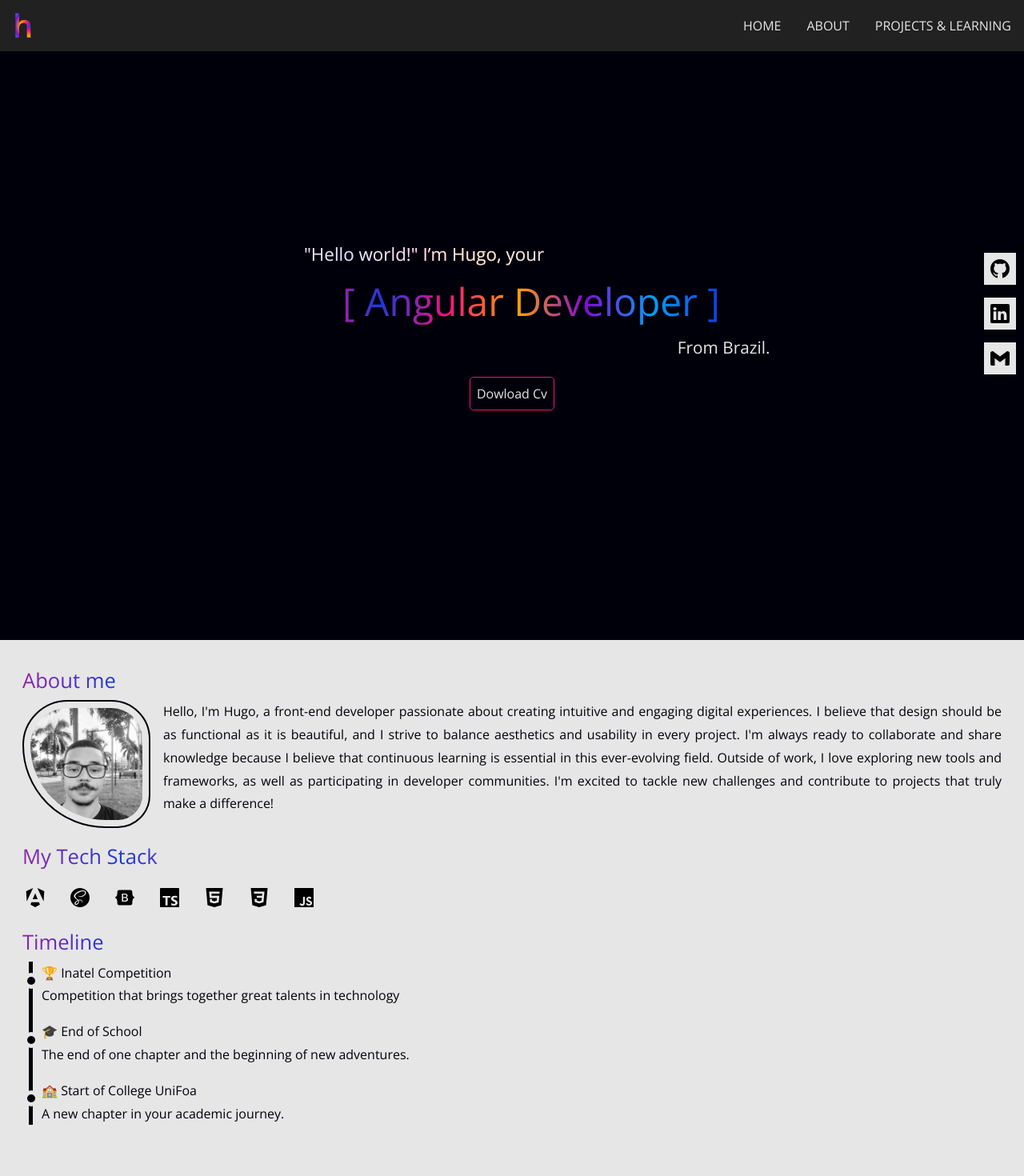
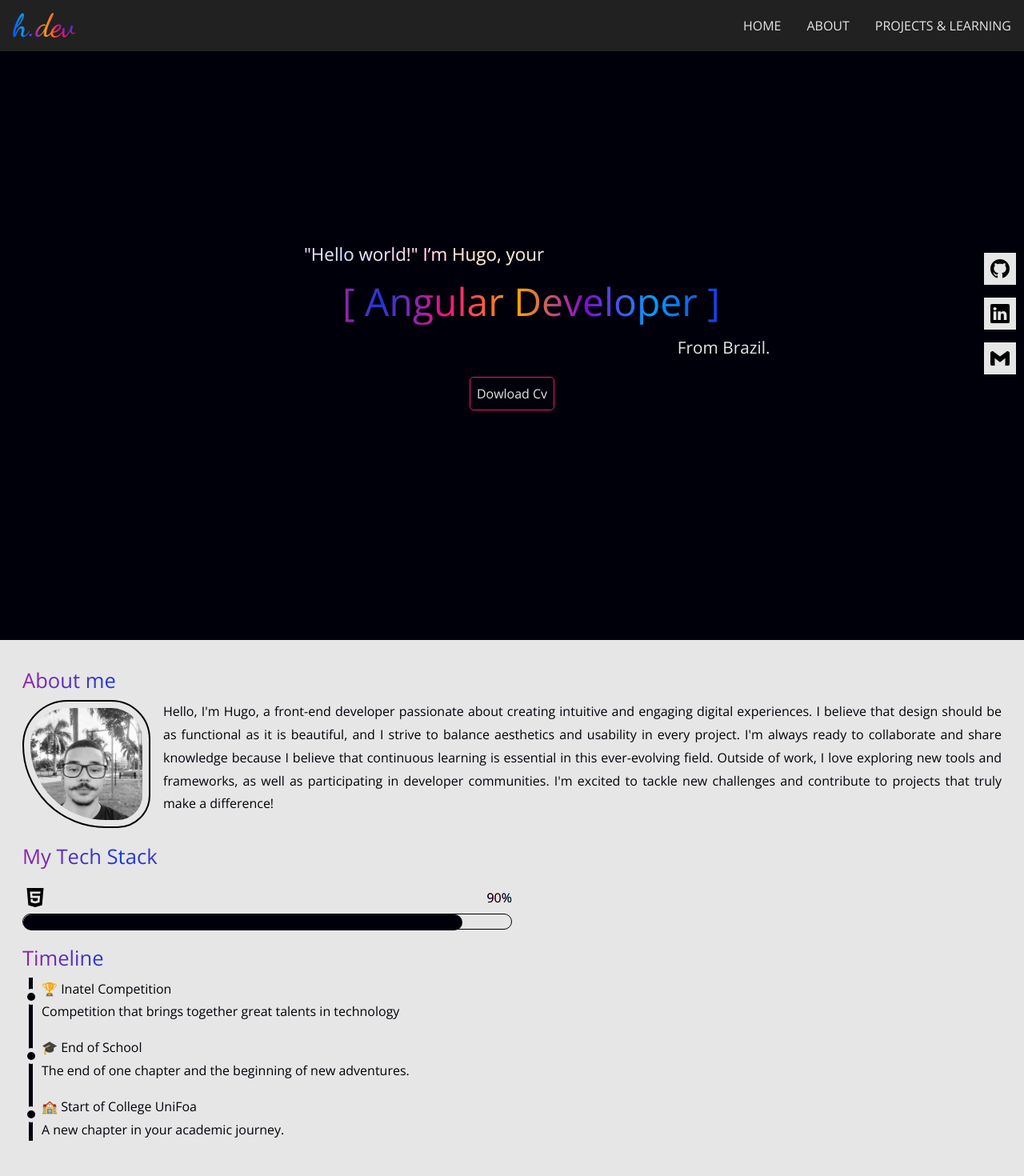
Before and after one commit to Hugodelelis/portfolio, an Angular app: page / in a window 1280 px wide. Shown: the top 1470 px of the page at 80% size. Built offline with nearby package versions, Linux system fonts and the light colour scheme.

Commit message:
test bar progress

```diff
--- a/src/app/modules/components/about/about.component.html
+++ b/src/app/modules/components/about/about.component.html
@@ -15,14 +15,17 @@
 
             <h2>My Tech Stack</h2>
             <div class="stacks">
-                <img src="assets/icons/angular.svg" alt="angular">
-                <img src="assets/icons/sass.svg" alt="sass">
-                <img src="assets/icons/bootstrap.svg" alt="bootstrap">
-                <img src="assets/icons/typescript.svg" alt="typescript">
-                <img src="assets/icons/html5.svg" alt="html5">
-                <img src="assets/icons/css3.svg" alt="css3">
-                <img src="assets/icons/javascript.svg" alt="javascript">
-
+                <div class="tec">
+                    <div class="info">
+                        <img src="assets/icons/html5.svg" alt="html5">
+                        <span>90%</span>
+                    </div>
+                    <div class="bar">
+                        <div class="porcent">
+                        </div>
+                    </div>
+                </div>
+                <!--AQUI LOOP-->
             </div>
 
             <h2>Timeline</h2>
--- a/src/app/modules/components/about/about.component.scss
+++ b/src/app/modules/components/about/about.component.scss
@@ -30,6 +30,34 @@
                 align-items: center;
                 gap: 1em;
                 margin-top: 1em;
+                .tec {
+                    width: 50%;
+                    .info {
+                        display: flex;
+                        justify-content: space-between;
+                        align-items: center;
+                        h3, span {
+                            margin: 0;
+                            padding: 0;
+                            font-size: 1em;
+                            font-weight: 400;
+                            color: var(--black-010);
+                        }
+                    }
+
+                    .bar {
+                        width: 100%;
+                        height: 20px;
+                        border: 1px solid black;
+                        border-radius: 2em;
+                        .porcent {
+                            background-color: var(--black-010);
+                            width: 90%;
+                            height: 20px;
+                            border-radius: 2em;
+                        }
+                    }
+                }
 
                 img {
                     padding-left: 0;
@@ -78,5 +106,9 @@
         .about {
             flex-direction: column;
         }
+
+        .tec {
+            width: 100% !important;
+        }
     }
 }
--- a/src/app/modules/components/nav/nav.component.html
+++ b/src/app/modules/components/nav/nav.component.html
@@ -1,5 +1,5 @@
 <header id="desktop-menu">
-    <a href="#home"><h1>h</h1></a>
+    <a href="#home"><h1>h.dev</h1></a>
     <nav>
         <ul>
             <li><a href="#home">HOME</a></li>
@@ -10,7 +10,7 @@
 </header>
 
 <header id="mobile-menu">
-    <a href="#home"><h1>h</h1></a>
+    <a href="#home"><h1>h.dev</h1></a>
     <div>
         @if(!IsActive) {
         <button id="menu-list" (click)="menu()"><svg xmlns="http://www.w3.org/2000/svg" width="40" height="30" fill="currentColor" class="bi bi-list" viewBox="0 0 16 16"><path fill-rule="evenodd" d="M2.5 12a.5.5 0 0 1 .5-.5h10a.5.5 0 0 1 0 1H3a.5.5 0 0 1-.5-.5m0-4a.5.5 0 0 1 .5-.5h10a.5.5 0 0 1 0 1H3a.5.5 0 0 1-.5-.5m0-4a.5.5 0 0 1 .5-.5h10a.5.5 0 0 1 0 1H3a.5.5 0 0 1-.5-.5"/></svg></button>
--- a/src/app/modules/components/nav/nav.component.scss
+++ b/src/app/modules/components/nav/nav.component.scss
@@ -18,6 +18,7 @@
             margin: 0;
             font-size: 2.5em;
             font-weight: 600;
+            font-family: "Dancing Script", cursive
         }
 
         nav {
@@ -110,6 +111,9 @@
 
             h1 {
                 margin: 0;
+                font-size: 2.5em;
+                font-weight: 600;
+                font-family: "Dancing Script", cursive
             }
 
             .container {
--- a/src/index.html
+++ b/src/index.html
@@ -9,6 +9,7 @@
   <link rel="preconnect" href="https://fonts.gstatic.com" crossorigin>
   <link href="https://fonts.googleapis.com/css2?family=Open+Sans:ital,wght@0,300..800;1,300..800&display=swap" rel="stylesheet">
   <link href="https://cdn.jsdelivr.net/npm/bootstrap@5.3.3/dist/css/bootstrap.min.css" rel="stylesheet" integrity="sha384-QWTKZyjpPEjISv5WaRU9OFeRpok6YctnYmDr5pNlyT2bRjXh0JMhjY6hW+ALEwIH" crossorigin="anonymous">
+  <link href="https://fonts.googleapis.com/css2?family=Dancing+Script:wght@400..700&display=swap" rel="stylesheet">
   <script src="https://cdn.jsdelivr.net/npm/bootstrap@5.3.3/dist/js/bootstrap.bundle.min.js" integrity="sha384-YvpcrYf0tY3lHB60NNkmXc5s9fDVZLESaAA55NDzOxhy9GkcIdslK1eN7N6jIeHz" crossorigin="anonymous"></script>
 </head>
 <body>
```
